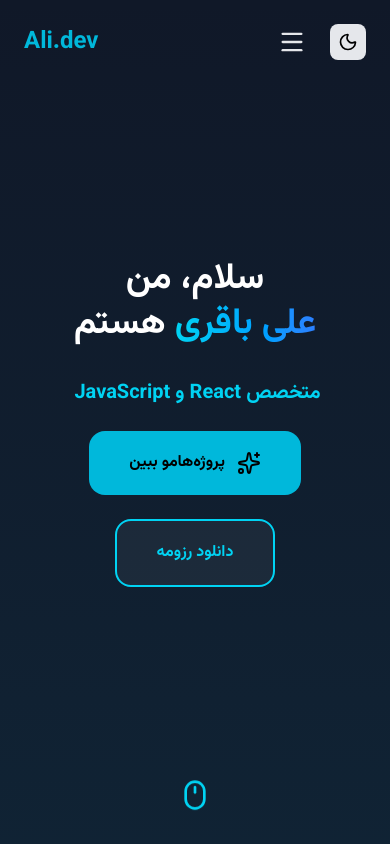
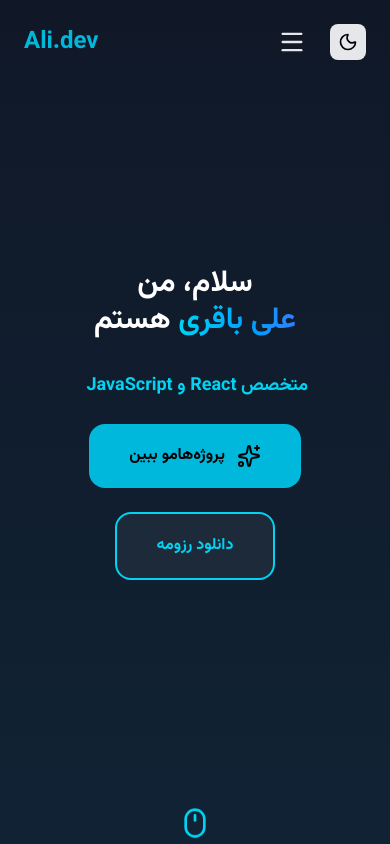
Before and after one commit to Ali4-08/portfolio, a React (Vite) app: page / in a window 390 px wide. Shown: the top 844 px of the page. Built offline with nearby package versions, Linux system fonts and the light colour scheme.

Commit message:
تنظیم نشانگر موس

```diff
--- a/src/sections/Hero.jsx
+++ b/src/sections/Hero.jsx
@@ -11,7 +11,7 @@ export default function Hero() {
 
       {/* محتوای اصلی */}
       <div className="relative z-10 text-center px-6 max-w-5xl mx-auto">
-        <MotionWrapper className="text-4xl md:text-7xl lg:text-8xl font-black text-white leading-tight space-y-8">
+        <MotionWrapper className="text-3xl md:text-7xl lg:text-8xl font-black text-white leading-tight space-y-8">
           سلام، من
           <div>
             {" "}
@@ -20,8 +20,9 @@ export default function Hero() {
             </span>{" "}
             هستم
           </div>
+
           {/* تایپ انیمیشن */}
-          <div className="text-xl md:text-4xl text-gray-300 font-light mb-6 sm:mb-12">
+          <div className="text-lg md:text-4xl text-gray-300 font-light mb-6 sm:mb-12">
 
             <TypeAnimation
               sequence={[
@@ -72,7 +73,7 @@ export default function Hero() {
       <motion.div
         animate={{ y: [0, 15, 0] }}
         transition={{ duration: 2, repeat: Infinity }}
-        className="absolute bottom-10 left-1/2 -translate-x-1/2 text-cyan-400"
+        className="absolute bottom-3 left-1/2 -translate-x-1/2 text-cyan-400"
       >
         <Mouse size={32} className="animate-bounce" />
       </motion.div>
```
